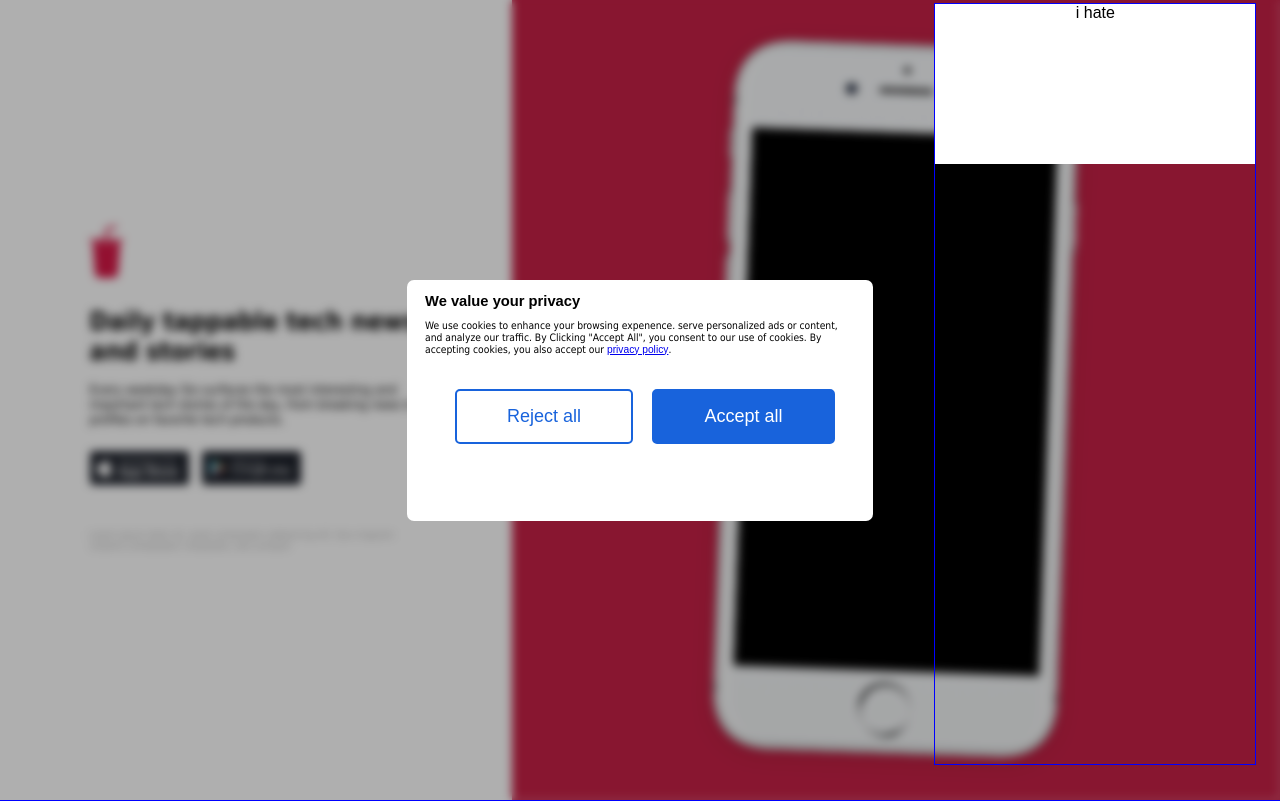
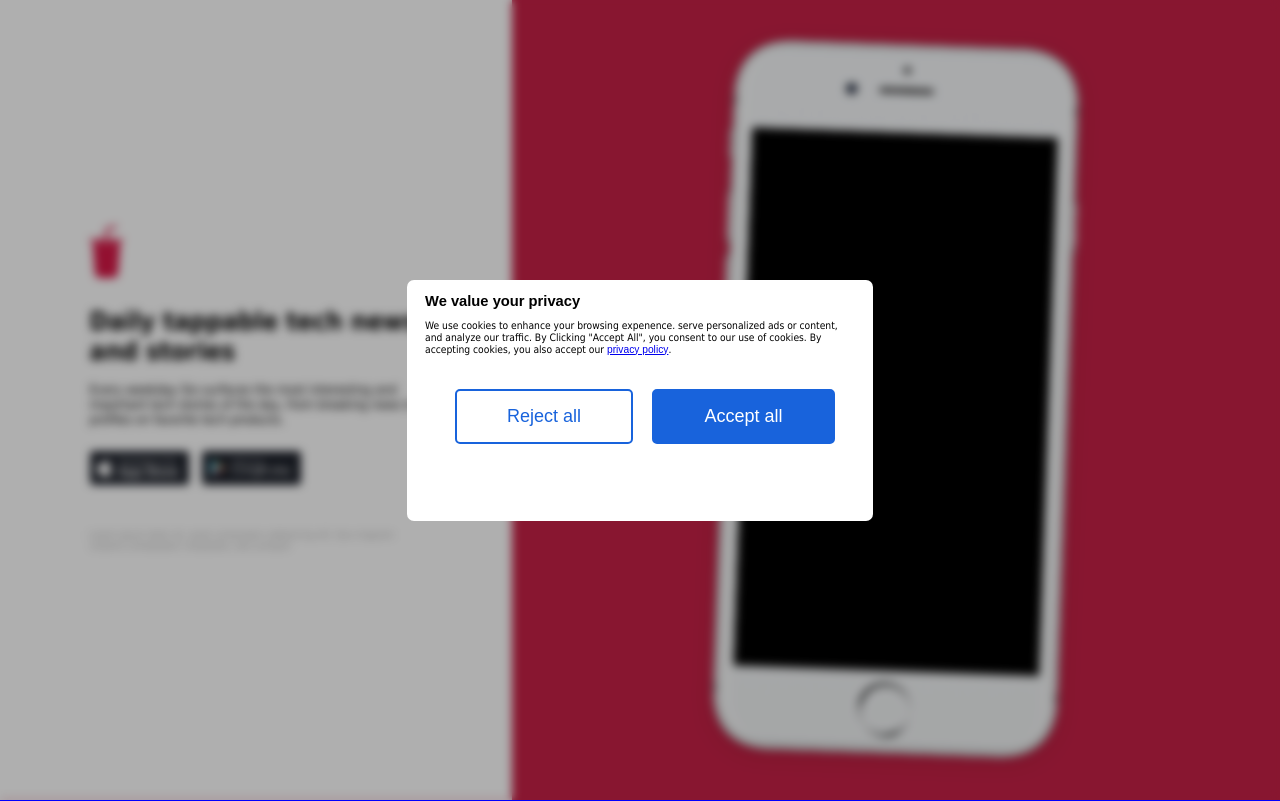
Before and after one commit to douwehw/dhwesterdijk.nl, a PHP site: page /irritant/index.html in a window 1280 px wide. Run offline with PHP 8.4, Linux system fonts and the light colour scheme.

Commit message:
irritante website update

```diff
--- a/irritant/index.html
+++ b/irritant/index.html
@@ -1,19 +1,13 @@
 <!DOCTYPE html>
+<link rel="stylesheet" href="/irritant/style.css">
+<link rel="icon" type="image/x-icon" href="/irritant/img/goofy.ico">
+<html lang="en">
+
 <head>
-    <link rel="stylesheet" href="style.css">
-    <link rel="icon" type="image/x-icon" href="/irritant/img/logo.svg">
-    <html lang="en">
     <title>Annoying ass OnePager</title>
-    <script src="/irritant/script/index.js" defer></script>
 </head>
 
 <body>
-    <div class="notification-wrapper">
-        <ul class="notifications">
-            <li>i hate</li>
-        </ul>
-    </div>
-    <div class="wrapper-all">
 
     <div class="background-blur">
 
@@ -22,7 +16,7 @@
             <p>We use cookies to enhance your browsing expenence. serve
                 personalized ads or content, and analyze our traffic. By
                 Clicking "Accept All", you consent to our use of cookies. By accepting cookies, you also accept our
-                <a target="_blank" href="https://google.com" class="blue">privacy policy</a>.
+                <a target="_blank" href="/irritant/noprivacy.html" class="blue">privacy policy</a>.
             </p>
             <div class="cookie-buttons-wrapper">
                 <button class="cookie-btn reject-btn" onclick="cookieReject()">Reject all</button>
@@ -66,7 +60,7 @@
             <img onclick="popUpAd()" class="iphone" src="/irritant/img/iphone.png" alt="iPhone.png">
         </div>
     </div>
-</div>
 </body>
+<script src="/irritant/script/index.js" defer></script>
 
 </html>
--- a/irritant/style.css
+++ b/irritant/style.css
@@ -6,11 +6,11 @@
 
 body {
     display: grid;
-}
-
-.wrapper-all {
-    display: grid;
     place-items: center;
+    background-color: #c62146;
+    animation-name: backgr;
+    animation-iteration-count: infinite;
+    animation-duration: 20ms;
 }
 
 html {
@@ -22,9 +22,10 @@ html {
     display: flex;
     justify-content: center;
     align-items: center;
-    width: 40vw;
+    width: 40%;
     height: 100vh;
     float: left;
+    background-color: #fff;
 }
 
 .wrapper {
@@ -41,9 +42,12 @@ html {
     justify-content: center;
     align-items: center;
     background-color: #c62146;
-    width: 60vw;
+    width: 50vw;
     height: 100vh;
     float: right;
+    animation-name: backgr;
+    animation-iteration-count: infinite;
+    animation-duration: 20ms;
 }
 
 img.logo {
@@ -55,6 +59,7 @@ img.iphone {
     height: 95vh;
     rotate: 2deg;
     z-index: 1;
+    margin-right: 10vw;
 }
 
 .ios {
@@ -100,8 +105,8 @@ h1 {
     backdrop-filter: blur(5px);
     display: grid;
     place-items: center;
-    width: 100vw;
-    height: 100vh;
+    width: 100%;
+    height: 100%;
     border: 1px solid blue;
 }
 
@@ -242,23 +247,40 @@ a.blue {
     border: 2px solid #fff;
 }
 
-/* <-- Notifications --> */
-
-.notification-wrapper {
-    margin: 3px;
-    margin-left: 73%;
-    border: 1px solid blue;
-    width: 25vw;
-    height: 95vh;
-    position: absolute;
-    z-index: 1000000;
+@keyframes example {
+    0% {font-family: papyrus;
+    font-size: 1vw;}
+    50% {font-family: comic-sans;
+    font-size: 2.5vw;}
+    100% {font-family: papyrus;
+    font-size: 1vw;}
+}
+.priv {
+    background-color: rgb(0, 0, 0);
+    color: white;
+    align-items: center;
+    text-align: center;
+    letter-spacing: -0.1vw;
+    font-family: papyrus;
+    font-size: 150%;
+    text-shadow: 0px 0px 1000vw white;
+    animation-name: example;
+    animation-duration: 15s;
+    animation-iteration-count: infinite;
 }
 
-ul.notifications li {
-    list-style: none;
-    width: 100%;
-    height: 160px;
-    background-color: #fff;
-    display: inline-block;
-    text-align: center;
+/* Background color change */
+@keyframes backgr{
+    0% {background-color: rgb(198, 33, 70);}
+    25% {background-color: rgb(203, 38, 75);}
+    26% {background-color: rgb(208, 43, 80);}
+    27% {background-color: rgb(213, 48, 85);}
+    28% {background-color: rgb(203, 38, 75);}
+    29% {background-color: rgb(208, 43, 80);}
+    30% {background-color: rgb(213, 48, 85);}
+    31% {background-color: rgb(203, 38, 75);}
+    32% {background-color: rgb(208, 43, 80);}
+    33% {background-color: rgb(213, 48, 85);}
+    34% {background-color: rgb(0, 0, 0);}
+    100% {background-color: rgb(218, 53, 90);}
 }
```
Also changed, not shown: irritant/noprivacy.html (added, +23 -0 lines), irritant/script/index.js (+34 -9 lines), 12 other files.
